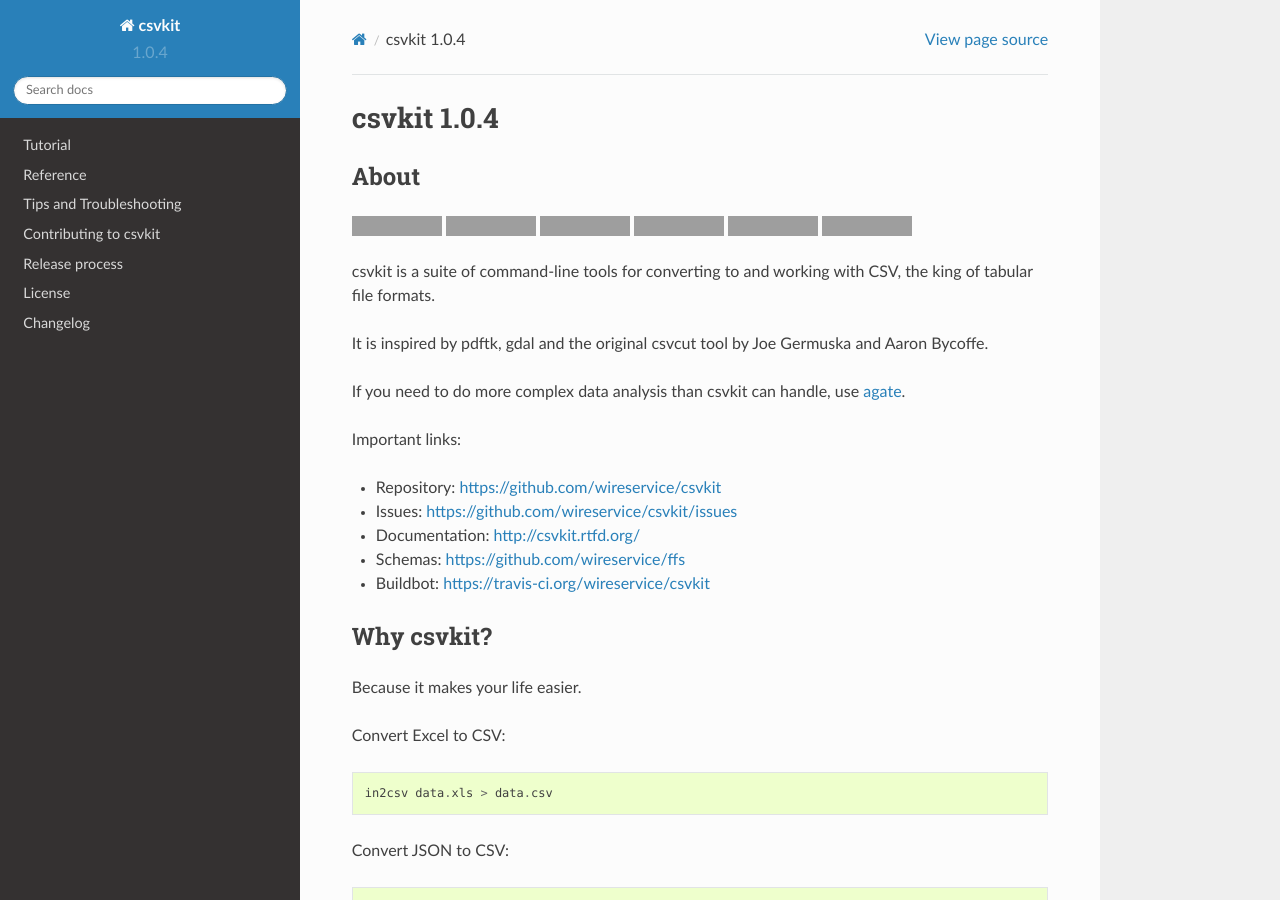
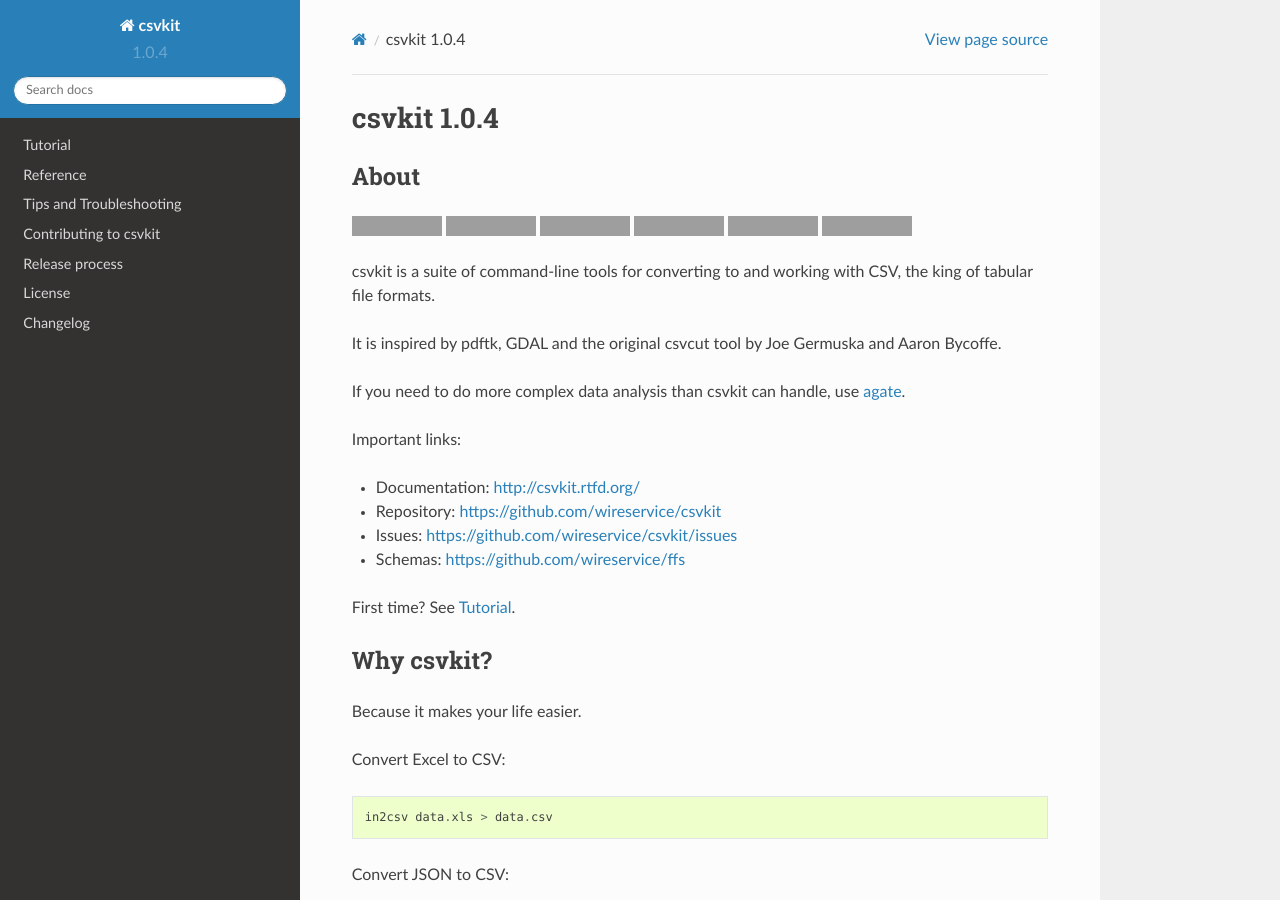
Before and after one commit to wireservice/csvkit, a Sphinx documentation site: the page built from docs/index.rst, in a window 1280 px wide and 900 px high, cut to the strip 0-900 px from the top of the window. Built offline with Sphinx 7.4.7 and the Read the Docs theme 2.0.0, drawn with Linux system fonts in a browser that asks for light colours; grey boxes are pictures that could not be loaded.

Commit message:
Add more obvious link to tutorial on index page

```diff
--- a/README.rst
+++ b/README.rst
@@ -24,14 +24,13 @@
 
 csvkit is a suite of command-line tools for converting to and working with CSV, the king of tabular file formats.
 
-It is inspired by pdftk, gdal and the original csvcut tool by Joe Germuska and Aaron Bycoffe.
+It is inspired by pdftk, GDAL and the original csvcut tool by Joe Germuska and Aaron Bycoffe.
 
 If you need to do more complex data analysis than csvkit can handle, use `agate <https://github.com/wireservice/agate>`_.
 
 Important links:
 
+* Documentation: http://csvkit.rtfd.org/
 * Repository:    https://github.com/wireservice/csvkit
 * Issues:        https://github.com/wireservice/csvkit/issues
-* Documentation: http://csvkit.rtfd.org/
 * Schemas:       https://github.com/wireservice/ffs
-* Buildbot:      https://travis-ci.org/wireservice/csvkit
--- a/docs/index.rst
+++ b/docs/index.rst
@@ -6,6 +6,8 @@
 =====
 
 .. include:: ../README.rst
+
+First time? See :doc:`tutorial`.
 
 Why csvkit?
 ===========
```
